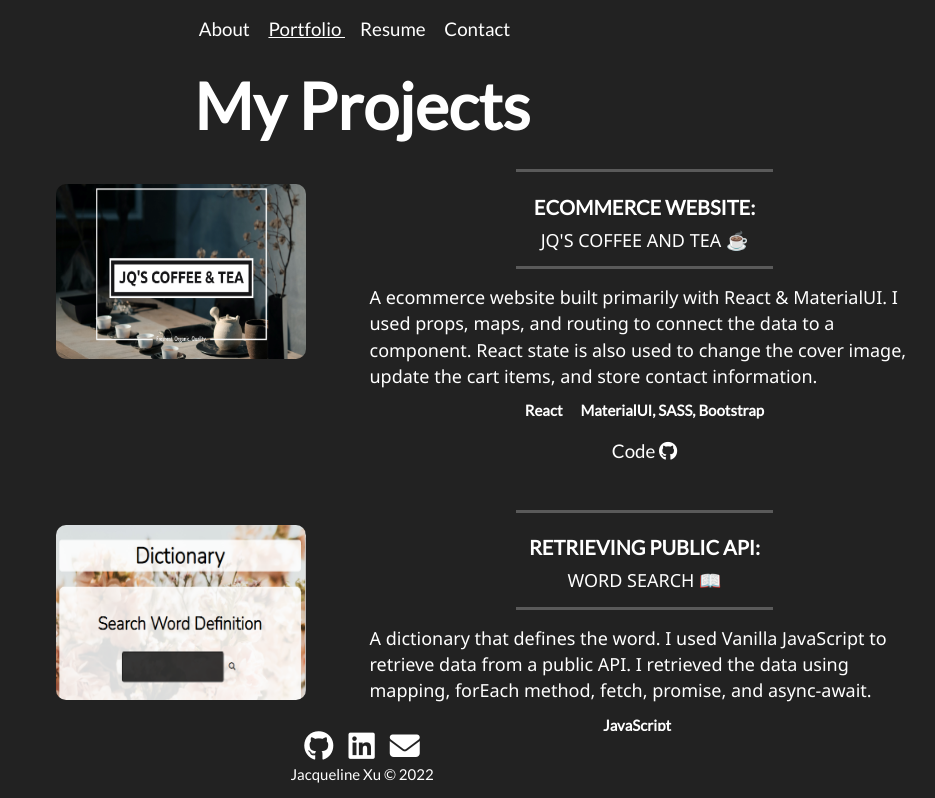
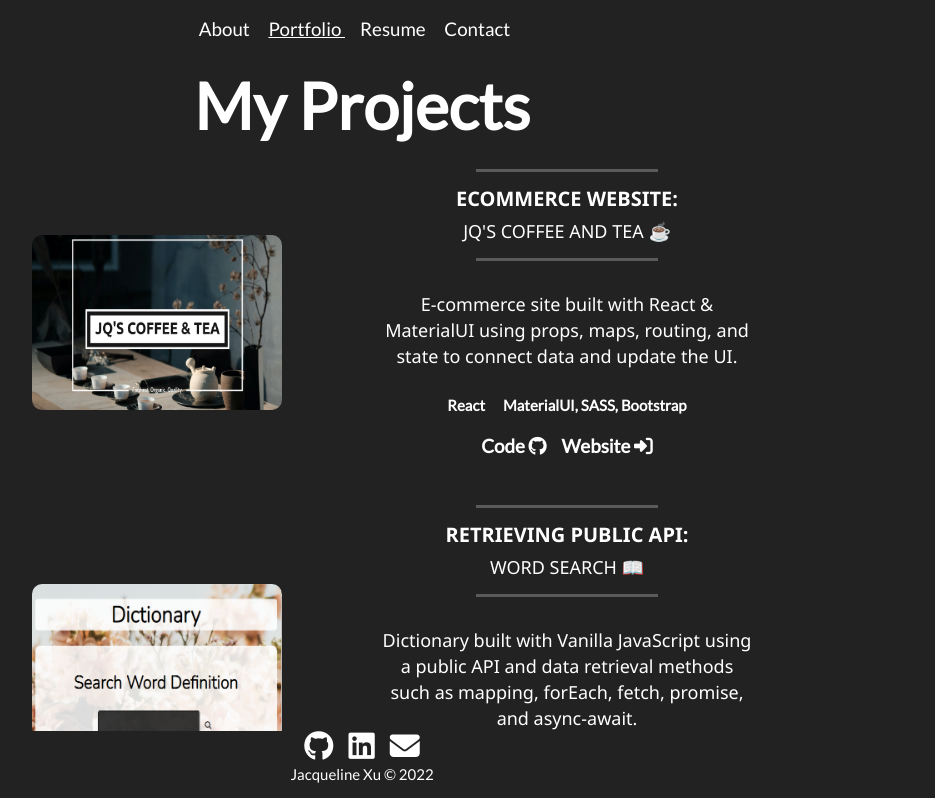
Before and after one commit to jqjacq/jqjacq.github.io, a React (Create React App) app: page /projects in a window 1280 px wide. Shown: the top 798 px of the page, without its empty margins (278-1213 px from the left). Built offline with nearby package versions, Linux system fonts and the light colour scheme; the HTML template or start-up script is replaced by a standard one.

Commit message:
fix spacing and reduce redundancy in style sheet

```diff
--- a/src/components/About.js
+++ b/src/components/About.js
@@ -9,12 +9,12 @@ export default function About() {
         <div className="intro w3-animate-opacity">
             <h1 className=" w3-animate-right"> Hello, 👋</h1>
             <h2 className=" w3-animate-left"> I'm Jacqueline. 😊 I go by JQ. </h2>
-            <h6 className=" w3-animate-right"> I'm a self-taught front end developer from NYC. 🗽</h6>
-            <h6>Check out my <Link to="/projects" className="links"> projects </Link>
+            <h5 className=" w3-animate-right"> I'm a self-taught front end developer from NYC. 🗽</h5>
+            <h5>Check out my <Link to="/projects" className="links"> projects </Link>
             and my <Link to="/resume" className="links">resume</Link>!
-            </h6>
+            </h5>
         <br></br>
-        <p className="bold skills-container">Skills</p>
+        <h3 className="bold skills-container">Skills</h3>
           <div className="skills">
           <img className="icons"src="https://cdn.jsdelivr.net/gh/devicons/devicon/icons/javascript/javascript-original.svg" alt="javascript" width="45" height="45"/>
           <img className="icons"src="https://cdn.jsdelivr.net/gh/devicons/devicon/icons/html5/html5-original-wordmark.svg" alt="html" width="45" height="45"/>
--- a/src/components/Projects.js
+++ b/src/components/Projects.js
@@ -14,15 +14,13 @@ export default function Projects() {
     <div className="project-container containerPad">
       {projects.map(project => (
         <div className="project-grid" key={project.id}>
-          <img className="project-images"
-          src={project.img}
-          alt={project.name}></img>
-          <p>
+            <img className="project-images"
+              src={project.img}
+              alt={project.name}></img>
+          <p class="project-details">
             <hr></hr>
             <h4 className="bold centerText uppercase">
-            <a target="_blank " className={`${project.className}`} href={`https://jqjacq.github.io/${project.link}`}>
-             {project.projecttype}: <h5>{project.name}</h5>
-             </a>
+              {project.projecttype}: <h5>{project.name}</h5>
             </h4>
             <hr></hr>
             <h6 className="project-description" >
@@ -32,9 +30,14 @@ export default function Projects() {
                 <span class="language rightMargin"> {project.language} </span>
                 <span class="framework">{project.framework}</span>
               </p>
-              <p class="codelink centerText">
+              <p class="codelink bold centerText">
                 <a target="_blank " href={`https://github.com/jqjacq/${project.link}`}>
                 Code <i class="fa fa-github"></i>
+                </a>
+                <span class="rightMargin"></span>
+                <a target=
+                "_blank " className={`${project.className}`} href={`https://jqjacq.github.io/${project.link}`}>
+                  Website <i class="fa-solid fa-right-to-bracket"></i>
                 </a>
               </p>
           </p>
--- a/src/components/Resume.js
+++ b/src/components/Resume.js
@@ -6,7 +6,7 @@ export default function Resume() {
     <header className="centerText w3-animate-left bold"> Resume </header>
     <div className="containerPad">
       <h3 className="centerText">
-        <a className="resume"
+        <a className="resume bold"
                 href="../Res23.pdf"
                 target="popup">
                 Click here </a>
--- a/src/data/projects.js
+++ b/src/data/projects.js
@@ -5,7 +5,7 @@ const projects = [{
         img: `${process.env.PUBLIC_URL}/img/project1.png`,
         language: "React",
         framework: "MaterialUI, SASS, Bootstrap",
-        description: `A ecommerce website built primarily with React & MaterialUI. I used props, maps, and routing to connect the data to a component. React state is also used to change the cover image, update the cart items, and store contact information.`,
+        description: `E-commerce site built with React & MaterialUI using props, maps, routing, and state to connect data and update the UI.`,
         className: "activeproject",
         link: "Drinks_Ecommerce"
     }, {
@@ -14,9 +14,7 @@ const projects = [{
         projecttype: "Retrieving Public API",
         img: `${process.env.PUBLIC_URL}/img/project22.png`,
         language: "JavaScript",
-        description: `A dictionary that defines the word.
-        I used Vanilla JavaScript to retrieve data from a public API.
-        I retrieved the data using mapping, forEach method, fetch, promise, and async-await.`,
+        description: `Dictionary built with Vanilla JavaScript using a public API and data retrieval methods such as mapping, forEach, fetch, promise, and async-await.`,
         className: "activeproject",
         link: "Fetch-Dictionary"
     }, {
@@ -25,7 +23,7 @@ const projects = [{
         projecttype: "Retrieving Public API ",
         img: `${process.env.PUBLIC_URL}/img/project3.png`,
         language: "JavaScript",
-        description: `A random joke generator with questions and answers through a public API using Vanilla JavaScript. Data is retrieved using class constructor (OOP), async-await, event listener, and DOM manipulation. Need a joke to brighten up your day? Check this out! `,
+        description: `A random joke generator built with Vanilla JavaScript using a public API and data retrieval methods such as class constructor (OOP), async-await, event listener, and DOM manipulation.`,
         className: "activeproject",
         link: "Fetch-Random-Joke/"
     }
--- a/src/index.css
+++ b/src/index.css
@@ -19,13 +19,19 @@ hr {
   width: 45%;
 }
 
+a {
+  text-decoration: none;
+}
 a:hover {
   opacity: 0.75;
   color: white;
+  transform: translateY(1px);
+  box-shadow: 1px 1px 10xp black;
 }
 a:active {
   opacity: 0.5;
   font-weight: bold;
+  transform: translateX(2px);
 }
 
 .centerText {
@@ -64,9 +70,6 @@ a:active {
   padding: 1rem 0.5rem;
   font-size: 1.25rem;
 }
-.nav-container .links {
-  text-decoration: none;
-}
 
 #nav .active-link {
   text-decoration: underline;
@@ -95,55 +98,28 @@ a:active {
     transform: rotate(5deg);
   }
 }
-.about-container .skills-container {
-  font-size: 1.25rem;
-}
-.about-container .icons {
-  margin-right: 1rem;
-}
 
 .project-container {
-  display: grid;
+  width: 75%;
+  margin: auto;
 }
 .project-container .project-grid {
   display: grid;
-  -moz-column-gap: 0;
-       column-gap: 0;
+  -moz-column-gap: 10px;
+       column-gap: 10px;
   grid-template-columns: 1fr 1fr;
-}
-.project-container .project-grid:hover {
-  opacity: 0.75;
-}
-.project-container .project-grid:active {
-  opacity: 0.5;
 }
 .project-container .project-grid .project-images {
   width: 250px;
   height: 175px;
   border-radius: 10px;
-  margin-left: auto;
-  margin-right: 10%;
-  margin-top: 2rem;
-}
-.project-container .project-grid h4 {
-  padding-top: 0.5rem;
+  margin: auto;
 }
 .project-container .project-grid .project-description {
   font-size: 1.2rem;
   line-height: 1.75rem;
-  padding: 0 0.5rem;
-}
-.project-container a {
-  text-decoration: none;
-}
-
-.resume:hover {
-  color: white;
-  opacity: 0.75;
-}
-.resume:active {
-  font-weight: bolder;
-  transform: translateX(1px);
+  text-align: center;
+  padding: 1rem;
 }
 
 .resphoto {
@@ -159,7 +135,6 @@ a:active {
 }
 .contact-container a {
   margin: 2rem 1rem;
-  text-decoration: none;
 }
 
 .footer-container {
@@ -169,22 +144,16 @@ a:active {
   bottom: 0;
 }
 
-.socialmedia, .submit, .links {
-  color: white;
+@media only screen and (max-width: 900px) {
+  .project-container .project-grid {
+    grid-template-columns: 1fr;
+    text-align: center;
+  }
+  .project-container .project-images {
+    margin-left: auto;
+    margin-right: auto;
+  }
 }
-.socialmedia:hover, .submit:hover, .links:hover {
-  font-style: italic;
-  transform: translateY(1px);
-  box-shadow: 1px 1px 10xp black;
-  color: rgb(192, 192, 192);
-}
-.socialmedia:active, .submit:active, .links:active {
-  transform: translateX(2px);
-  font-weight: bold;
-  color: rgb(192, 192, 192);
-  opacity: 0.5;
-}
-
 @media only screen and (max-width: 660px) {
   .about-container {
     display: block;
@@ -212,12 +181,7 @@ a:active {
   .nav-container .links {
     display: block;
   }
-  .project-container .project-grid {
-    grid-template-columns: 1fr;
-    text-align: center;
-  }
-  .project-container .project-images {
-    margin-left: auto;
-    margin-right: auto;
+  .project-container .project-description {
+    display: none;
   }
 }/*# sourceMappingURL=index.css.map */
--- a/src/index.scss
+++ b/src/index.scss
@@ -1,6 +1,3 @@
-// $contactwidth: 350px;
-// $contactinputbgcolor: rgb(67, 66, 66);
-// $contentfont: 0.75rem;
 $bgcolor: rgb(34, 34, 34);
 $fontcolor: white;
 $activeOpacity: 0.5;
@@ -23,13 +20,17 @@ hr {
     width: 45%;
 }
 a {
+    text-decoration: none;
     &:hover {
         opacity: $hoverOpacity;
         color: $fontcolor;
+        transform: translateY(1px);
+        box-shadow: 1px 1px 10xp black;
     }
     &:active {
         opacity: $activeOpacity;
         font-weight: bold;
+        transform: translateX(2px);
     }
 }
 .centerText {
@@ -60,9 +61,6 @@ a {
 .nav-container {
     padding: 1rem .5rem;
     font-size: 1.25rem;
-    .links {
-        text-decoration: none;
-    }
 }
 #nav .active-link {
     text-decoration: underline;
@@ -77,71 +75,41 @@ a {
         .flower {
             width: 45%;
             height: 45%;
-            //Flower Move animation
             animation-name: flowerMove;
             animation-duration: 3s;
             animation-iteration-count: infinite;
             animation-direction: alternate;
             @keyframes flowerMove {
-                //Rotate left and right 10 degrees;
                 0% { transform: rotate(0deg); }
                 100% { transform: rotate(5deg); }
             }
         }
-        .skills-container {
-            font-size: 1.25rem;
-        }
-        .icons {
-            margin-right: 1rem;
-        }
 }
 //PORTFOLIO PAGE
 .project-container {
-    display: grid;
+    width: 75%;
+    margin: auto;
     .project-grid {
         display: grid;
-        column-gap: 0;
+        column-gap: 10px;
         grid-template-columns: 1fr 1fr;
-        &:hover {
-            opacity: $hoverOpacity;
-        }
-        &:active {
-            opacity: $activeOpacity;
-        }
         .project-images {
             width: 250px;
             height: 175px;
             // width: 300px;
             // height: 350px;
             border-radius: 10px;
-            margin-left: auto;
-            margin-right: 10%;
-            margin-top: 2rem;
-        }
-        h4 {
-            padding-top: 0.5rem;
+            margin: auto;
         }
     .project-description {
         font-size: 1.2rem;
         line-height: 1.75rem;
-        padding: 0 0.5rem;
+        text-align: center;
+        padding: 1rem;
         }
-    }
-    a {
-        text-decoration: none;
     }
 }
 //RESUME PAGE
-.resume {
-    &:hover {
-        color: white;
-        opacity: 0.75;
-    }
-    &:active {
-        font-weight: bolder;
-        transform: translateX(1px);
-    }
-}
 .resphoto {
     padding: 1rem;
     display: block;
@@ -154,7 +122,6 @@ a {
      align-items: center;
      a {
         margin: 2rem 1rem;
-        text-decoration: none;
      }
 }
 //FOOTER
@@ -164,22 +131,18 @@ a {
     width: 100%;
     bottom: 0;
 }
-.socialmedia, .submit, .links { //HOVER & ACTIVE
-    color: $fontcolor;
-    &:hover {
-        font-style: italic;
-        transform: translateY(1px);
-        box-shadow: 1px 1px 10xp black;
-        color:rgb(192, 192, 192);
-    }
-    &:active {
-        transform: translateX(2px);
-        font-weight: bold;
-        color:rgb(192, 192, 192);
-        opacity: 0.5;
+@media only screen and (max-width: 900px) {
+    .project-container {
+        .project-grid {
+        grid-template-columns: 1fr;
+        text-align: center;
+        }
+        .project-images {
+            margin-left: auto;
+            margin-right: auto;
+        }
     }
 }
-
 @media only screen and (max-width: 660px) {
     .about-container {
         display: block;
@@ -208,13 +171,8 @@ a {
         }
     }
     .project-container {
-        .project-grid {
-        grid-template-columns: 1fr;
-        text-align: center;
-        }
-        .project-images {
-        margin-left: auto;
-        margin-right: auto;
+        .project-description {
+            display: none;
         }
     }
 }
```
Also changed, not shown: 1 other file (tests, documents, lock files or other folders).
